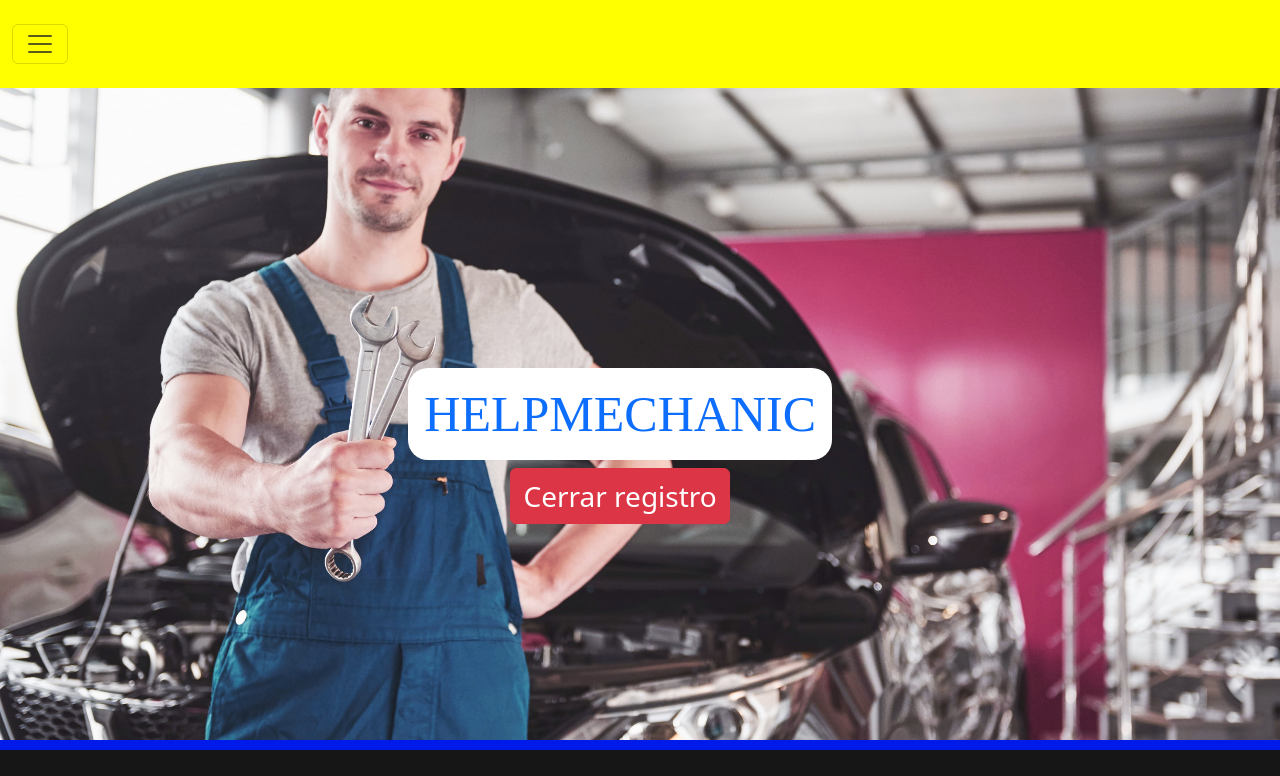
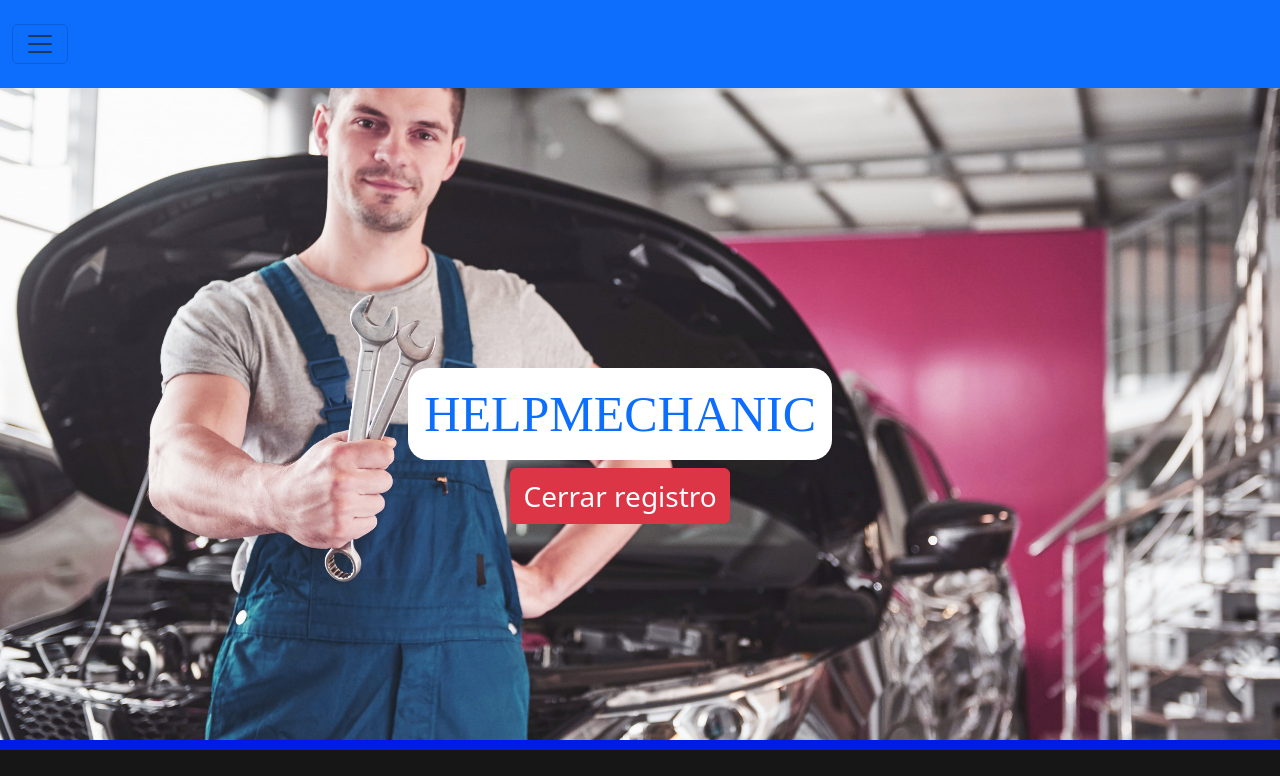
Before and after one commit to RodrigoKND/helpmechanic, a React (Create React App) app: page /#/ in a window 1280 px wide. Shown: the top 776 px of the page. Built offline with nearby package versions, Linux system fonts and the light colour scheme; no server answers; a web font is replaced by a local one.

Commit message:
arreglando los colores del home

```diff
--- a/src/components/contain/borderContain.js
+++ b/src/components/contain/borderContain.js
@@ -45,7 +45,7 @@ export default function Bordercontain() {
             </div>
             <div className='d-flex justify-content-center' onContextMenu={evt => evt.preventDefault()}>
                 {register ?
-                    <Link className='nav-link buttonLogin textContain fs-4 bg-danger' to='/login'>
+                    <Link className='nav-link buttonLogin textContain fs-4 bg-primary' to='/login'>
                         Registrarse
                     </Link>
                     :
--- a/src/components/menu/header.js
+++ b/src/components/menu/header.js
@@ -9,8 +9,8 @@ function Menunav() {
         <header>
             <nav className='navbar'>
                 <div>
-                    <div className='container-fluid'
-                    style={{ position: 'fixed', zIndex: '1000', top: '0', background:'yellow' }}>
+                    <div className='container-fluid bg-primary'
+                    style={{ position: 'fixed', zIndex: '1000', top: '0'}}>
                         <button className='navbar-toggler mt-4 mb-4' type='button' data-bs-toggle='collapse'
                             data-bs-target='#navbarNav' aria-controls='navbarNav'
                             aria-expanded='false' aria-label='Toggle navigation'>
```
Also changed, not shown: 10 other files (tests, documents, lock files or other folders).
